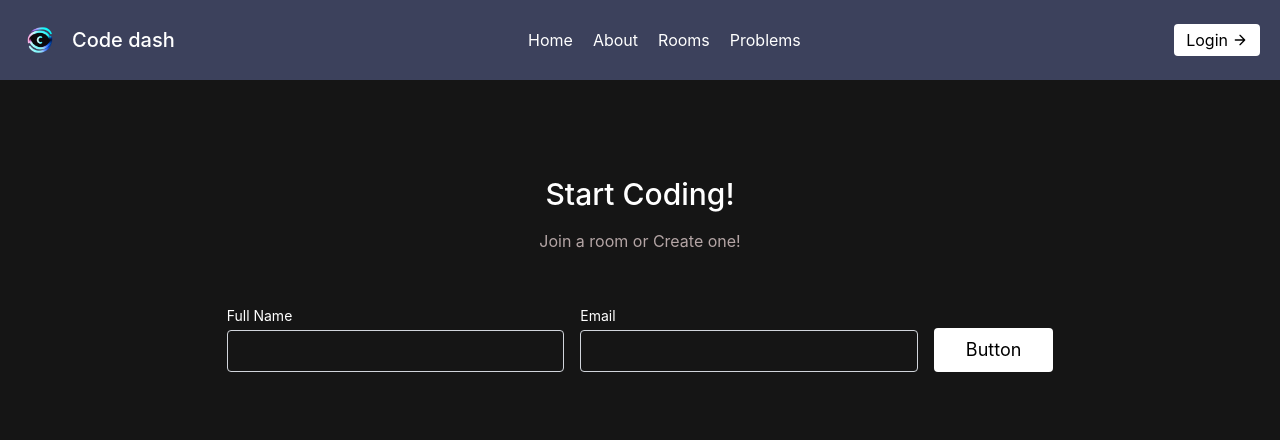
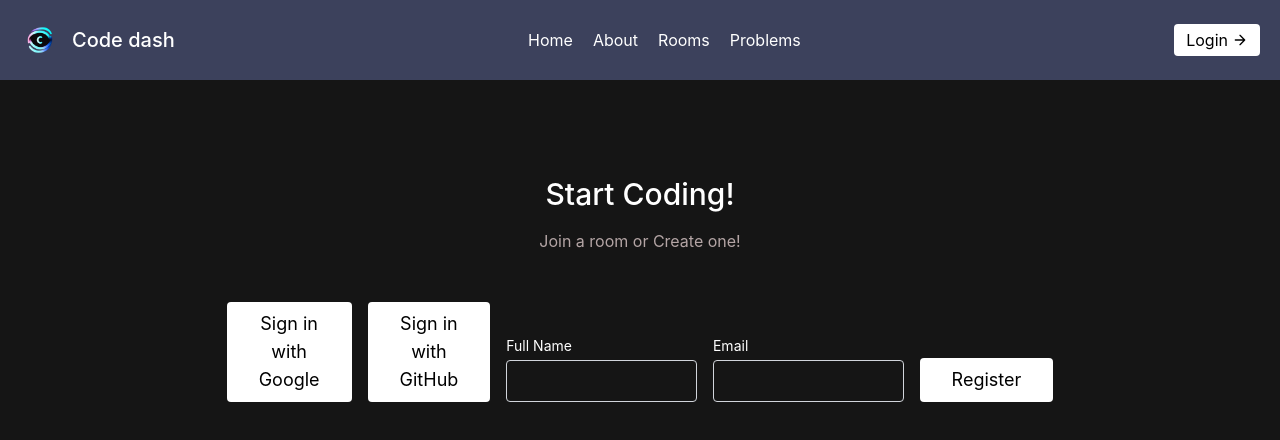
Before and after one commit to Atharva123987/Code-Dash, a React (Create React App) app in the folder client/: page / in a window 1280 px wide. Shown: the top 440 px of the page. Built offline with nearby package versions, Linux system fonts and the light colour scheme; no server answers.

Commit message:
Update Home.js

```diff
--- a/client/src/pages/Home.js
+++ b/client/src/pages/Home.js
@@ -62,6 +62,8 @@ const Home = () =>{
       </p>
     </div>
     <div class="flex lg:w-2/3 w-full sm:flex-row flex-col mx-auto px-8 sm:space-x-4 sm:space-y-0 space-y-4 sm:px-0 items-end">
+      <button class="text-black bg-white border-0 py-2 px-8 focus:outline-none hover:bg-slate-300 transition-all active:bg-slate-600 active:text-white rounded text-lg">Sign in with Google</button>
+      <button class="text-black bg-white border-0 py-2 px-8 focus:outline-none hover:bg-slate-300 transition-all active:bg-slate-600 active:text-white rounded text-lg">Sign in with GitHub</button>
       <div class="relative flex-grow w-full">
         <label for="full-name" class="leading-7 text-sm text-white">Full Name</label>
         <input type="text" id="full-name" name="full-name" class="w-full bg-transparent bg-opacity-50 rounded border border-gray-300 focus:border-indigo-500 focus:bg-black focus:ring-2 focus:ring-indigo-200 text-base outline-none text-white py-1 px-3 leading-8 transition-colors duration-200 ease-in-out"/>
@@ -70,7 +72,7 @@ const Home = () =>{
         <label for="email" class="leading-7 text-sm text-white">Email</label>
         <input type="email" id="email" name="email" class="w-full bg-transparent bg-opacity-50 rounded border border-gray-300 focus:border-indigo-500 focus:bg-black focus:ring-2 focus:ring-indigo-200 text-base outline-none text-white py-1 px-3 leading-8 transition-colors duration-200 ease-in-out"/>
       </div>
-      <button class="text-black bg-white border-0 py-2 px-8 focus:outline-none hover:bg-blue-300 rounded text-lg">Button</button>
+      <button class="text-black bg-white border-0 py-2 px-8 focus:outline-none hover:bg-blue-300 rounded text-lg">Register</button>
     </div>
   </div>
 </section>
```
